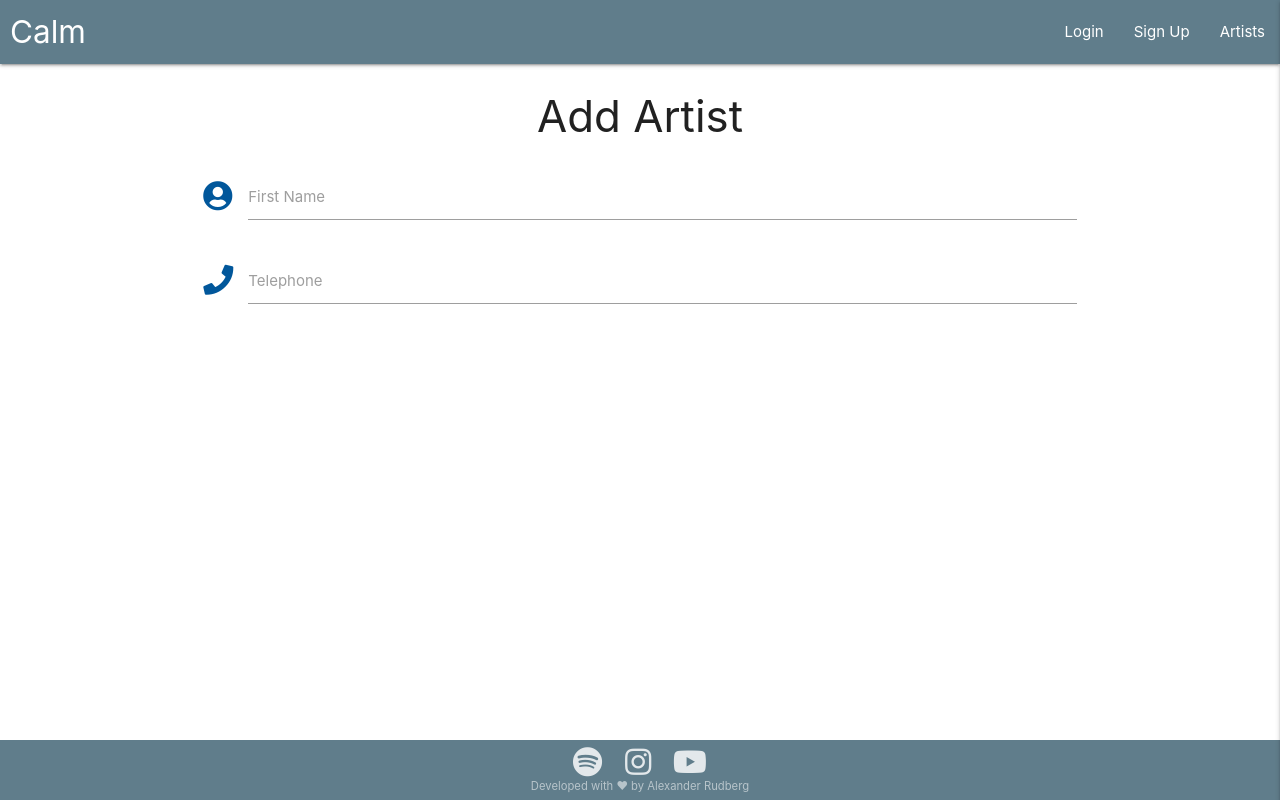
After one commit to rudberga/CI-MS3-calm, a Flask app: page /add_artist in a window 1280 px wide. The commit adds this page. Run offline with Flask 2, Linux system fonts and the light colour scheme; some libraries are stand-ins or nearby versions.

Commit message:
ADD - add artist page and basic form structure

```diff
--- a/app.py
+++ b/app.py
@@ -104,6 +104,11 @@ def logout():
     return redirect(url_for("login"))
 
 
+@app.route("/add_artist")
+def add_artist():
+    return render_template("add_artist.html")
+
+
 if __name__ == "__main__":
     app.run(host=os.environ.get("IP"),
             port=int(os.environ.get("PORT")),
--- /dev/null
+++ b/templates/add_artist.html
@@ -0,0 +1,23 @@
+{% extends "base.html" %}
+{% block content %}
+
+<h3 class="center-align">Add Artist</h3>
+
+<div class="row">
+    <form class="col s12" method="POST" action="">
+        <div class="row">
+            <div class="input-field col s12">
+                <i class="fas fa-user-circle prefix light-blue-text text-darken-4"></i>
+                <input id="icon_prefix" type="text" class="validate">
+                <label for="icon_prefix">First Name</label>
+            </div>
+            <div class="input-field col s12">
+                <i class="fas fa-phone prefix light-blue-text text-darken-4"></i>
+                <input id="icon_telephone" type="tel" class="validate">
+                <label for="icon_telephone">Telephone</label>
+            </div>
+        </div>
+    </form>
+</div>
+
+{% endblock %}
--- a/templates/base.html
+++ b/templates/base.html
@@ -23,6 +23,7 @@
             <ul class="right hide-on-med-and-down">
                 {% if session.user %}
                     <li><a href="{{ url_for('get_artists') }}">Artists</a></li>
+                    <li><a href="{{ url_for('add_artist') }}">Add Artist</a></li>
                     <li><a href="{{ url_for('profile', username=session['user']) }}">Profile</a></li>
                     <li><a href="{{ url_for('logout') }}">Logout</a></li>
                 {% else %}
@@ -39,6 +40,7 @@
         <li><h4>Calm</h4></li>
         {% if session.user %}
             <li><a href="{{ url_for('get_artists') }}">Artists</a></li>
+            <li><a href="{{ url_for('add_artist') }}">Add Artist</a></li>
             <li><a href="{{ url_for('profile', username=session['user']) }}">Profile</a></li>
             <li><a href="{{ url_for('logout') }}">Logout</a></li>
         {% else %}
--- a/templates/index.html
+++ b/templates/index.html
@@ -5,8 +5,8 @@
 
 <div class="row text-landing">
     <div class="col">
-        <h2>Looking for music that calms you?</h2>
-        <h4>Find new artists and add your own - choose option below!</h4>
+        <h2>Looking for calm music?</h2>
+        <h5>Find new artists and add your own - get started below!</h5>
     </div>
 </div>
 <div class="row btn-landing">
```
